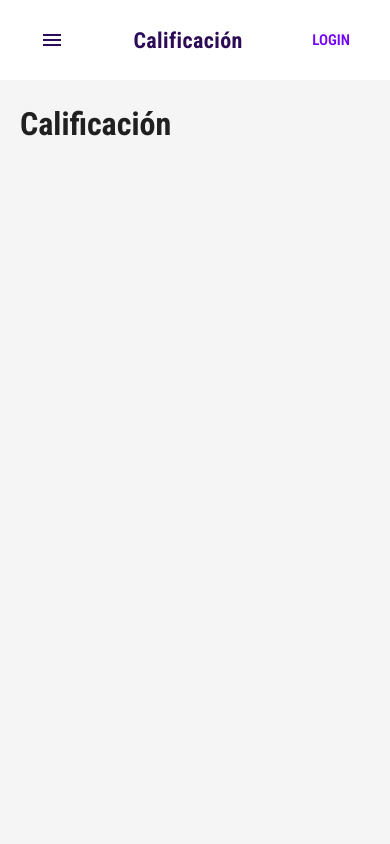
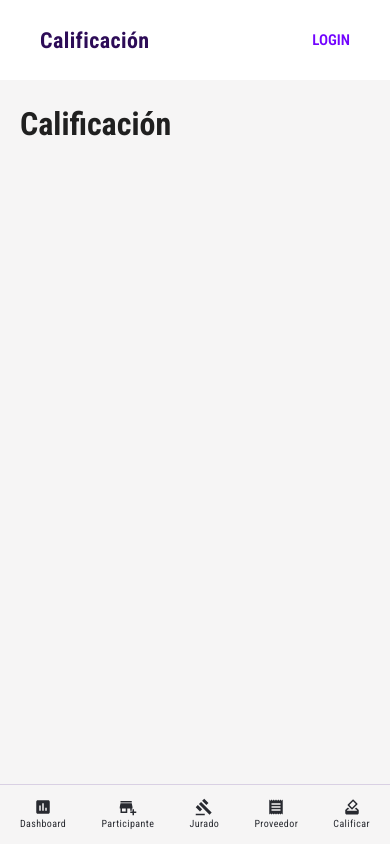
Before and after one commit to softwarealcaldiagirardota/festivals-fe, a React (Vite) app: page /client-votes in a window 390 px wide. Built offline with nearby package versions, Linux system fonts and the light colour scheme.

Commit message:
adding menu mobile

```diff
--- a/src/components/Drawer/index.tsx
+++ b/src/components/Drawer/index.tsx
@@ -15,13 +15,7 @@ import { useHeader } from "../../context/header-context";
 import Title from "../Title";
 import { palette } from "../../theme";
 import { useNavigate } from "react-router-dom";
-import {
-  AddBusiness,
-  Gavel,
-  HowToVote,
-  Poll,
-  Receipt,
-} from "@mui/icons-material";
+import { menuItems } from "../../utils/utils";
 
 const drawerWidth = 240;
 
@@ -71,33 +65,7 @@ export default function PersistentDrawerLeft() {
         </DrawerHeader>
         <Divider />
         <List>
-          {[
-            {
-              label: "Dashboard",
-              url: "/dashboard",
-              icon: <Poll sx={{ color: palette.primary.title }} />,
-            },
-            {
-              label: "Soy participante",
-              url: "/company-reports",
-              icon: <AddBusiness sx={{ color: palette.primary.title }} />,
-            },
-            {
-              label: "Soy Juez",
-              url: "/judge-votes",
-              icon: <Gavel sx={{ color: palette.primary.title }} />,
-            },
-            {
-              label: "Soy proveedor",
-              url: "/provider-reports",
-              icon: <Receipt sx={{ color: palette.primary.title }} />,
-            },
-            {
-              label: "Calificar",
-              url: "/client-votes",
-              icon: <HowToVote sx={{ color: palette.primary.title }} />,
-            },
-          ].map((item, index) => (
+          {menuItems.map((item, index) => (
             <ListItem key={index} onClick={handleNavigate.bind(null, item.url)}>
               <ListItemButton>
                 <ListItemIcon>{item.icon}</ListItemIcon>
--- /dev/null
+++ b/src/components/FooterMenu/index.tsx
@@ -0,0 +1,26 @@
+import { StyledFooterMenu, StyledIconContainer, StyledTexMenu } from "./styles";
+import { useHeader } from "../../context/header-context";
+import { menuItems } from "../../utils/utils";
+import { useNavigate } from "react-router-dom";
+
+const Footer = () => {
+  const { isMobile } = useHeader();
+  const navigate = useNavigate();
+  const handleNavigate = (url: string) => navigate(url);
+  if (!isMobile) return null;
+  return (
+    <StyledFooterMenu>
+      {menuItems.map((item, index) => (
+        <StyledIconContainer
+          key={index}
+          onClick={handleNavigate.bind(null, item.url)}
+        >
+          {item.icon}
+          <StyledTexMenu>{item.label}</StyledTexMenu>
+        </StyledIconContainer>
+      ))}
+    </StyledFooterMenu>
+  );
+};
+
+export default Footer;
--- /dev/null
+++ b/src/components/FooterMenu/styles.ts
@@ -0,0 +1,31 @@
+import styled from "@emotion/styled";
+import { palette } from "../../theme";
+
+const StyledFooterMenu = styled.footer`
+  position: absolute;
+  display: flex;
+  justify-content: space-between;
+  align-items: center;
+  bottom: 0;
+  left: 0;
+  right: 0;
+  height: 60px;
+  padding: 16px 20px;
+  border-top: 1px solid ${() => palette.primary.borderColor};
+`;
+
+const StyledIconContainer = styled.div`
+  display: flex;
+  justify-content: center;
+  flex-direction: column;
+  align-items: center;
+`;
+
+const StyledTexMenu = styled("span")(() => ({
+  fontWeight: "400",
+  fontSize: "10px",
+  letterSpacing: "0.41px",
+  color: palette.neutral.B,
+}));
+
+export { StyledFooterMenu, StyledIconContainer, StyledTexMenu };
--- a/src/components/Header/index.tsx
+++ b/src/components/Header/index.tsx
@@ -6,13 +6,13 @@ import { useAuth0 } from "@auth0/auth0-react";
 import MenuIcon from "@mui/icons-material/Menu";
 
 const Header = () => {
-  const { title, setOpenDrawerMenu, openDrawerMenu } = useHeader();
+  const { title, setOpenDrawerMenu, openDrawerMenu, isMobile } = useHeader();
   const { isAuthenticated, loginWithRedirect, logout } = useAuth0();
 
   const handleDrawerMenu = () => setOpenDrawerMenu(!openDrawerMenu);
   return (
     <StyledHeader>
-      <MenuIcon onClick={handleDrawerMenu} />
+      {!isMobile && <MenuIcon onClick={handleDrawerMenu} />}
       <Title type="small" text={title} />
       {isAuthenticated && (
         <StatusLabel handleClick={() => logout()} value={"Logout"} />
--- a/src/components/Splash/index.tsx
+++ b/src/components/Splash/index.tsx
@@ -1,21 +1,20 @@
 import { StyledLogo, StyledSplash } from "./styles";
 import logo from "../../assets/logo-white-white.png";
 import logoBlack from "../../assets/logo-white-black.png";
-import splash1 from "../../assets/splash-1.png";
-import splash2 from "../../assets/splash-2.png";
+
 import { useEffect, useState } from "react";
 
-const arrayImages = [logo, splash1, splash2, logoBlack];
+const arrayImages = [logo, logoBlack];
 const Splash = () => {
   const [currentImageIndex, setCurrentImageIndex] = useState(0);
   useEffect(() => {
     const interval = setInterval(() => {
       setCurrentImageIndex((prevIndex) => prevIndex + 1);
-    }, 1250);
+    }, 1000);
 
     const timeout = setTimeout(() => {
       clearInterval(interval);
-    }, 5000);
+    }, 4000);
 
     return () => {
       clearInterval(interval);
--- a/src/context/header-context.tsx
+++ b/src/context/header-context.tsx
@@ -1,3 +1,4 @@
+import { useMediaQuery } from "@mui/material";
 import {
   createContext,
   useContext,
@@ -5,12 +6,14 @@ import {
   ReactNode,
   useEffect,
 } from "react";
+import { theme } from "../theme";
 
 interface HeaderContextType {
   title: string;
   setTitle: (title: string) => void;
   openDrawerMenu: boolean;
   setOpenDrawerMenu: (openDrawerMenu: boolean) => void;
+  isMobile?: boolean;
 }
 
 const HeaderContext = createContext<HeaderContextType | undefined>(undefined);
@@ -18,6 +21,7 @@ const HeaderContext = createContext<HeaderContextType | undefined>(undefined);
 export const HeaderProvider = ({ children }: { children: ReactNode }) => {
   const [title, setTitle] = useState<string>("");
   const [openDrawerMenu, setOpenDrawerMenu] = useState<boolean>(false);
+  const isMobile = useMediaQuery(theme.breakpoints.down("sm"));
 
   useEffect(() => {
     setOpenDrawerMenu(false);
@@ -30,6 +34,7 @@ export const HeaderProvider = ({ children }: { children: ReactNode }) => {
         setTitle,
         openDrawerMenu,
         setOpenDrawerMenu,
+        isMobile,
       }}
     >
       {children}
--- a/src/main.tsx
+++ b/src/main.tsx
@@ -9,6 +9,7 @@ import { BrowserRouter } from "react-router-dom";
 import Header from "./components/Header/index.tsx";
 import { HeaderProvider } from "./context/header-context.tsx";
 import PersistentDrawerLeft from "./components/Drawer/index.tsx";
+import Footer from "./components/FooterMenu/index.tsx";
 
 const domain = "dev-t7qrzenx1neaggbp.us.auth0.com"; //import.meta.env.VITE_AUTH0_DOMAIN;
 const clientId = "NxzOyJPPDsH8EklQOCJot9IcGpD7Gnso"; //import.meta.env.VITE_AUTH0_CLIENT_ID;
@@ -28,6 +29,7 @@ ReactDOM.createRoot(document.getElementById("root")!).render(
             <PersistentDrawerLeft />
             <Header />
             <App />
+            <Footer />
           </BrowserRouter>
         </Auth0Provider>
       </HeaderProvider>
--- a/src/pages/client-votes/index.tsx
+++ b/src/pages/client-votes/index.tsx
@@ -14,11 +14,11 @@ const ClientVotes = () => {
   useEffect(() => {
     const interval = setInterval(() => {
       setShowSplash(false);
-    }, 5000);
+    }, 4000);
 
     const timeout = setTimeout(() => {
       clearInterval(interval);
-    }, 5000);
+    }, 4000);
 
     return () => {
       clearInterval(interval);
--- a/src/pages/judge-votes/index.tsx
+++ b/src/pages/judge-votes/index.tsx
@@ -5,12 +5,12 @@ const JudgeVotes = () => {
   const { setTitle } = useHeader();
 
   useEffect(() => {
-    setTitle("Soy Juez");
+    setTitle("Soy Jurado");
   }, []);
 
   return (
     <>
-      <h1>Soy Juez</h1>
+      <h1>Soy Jurado</h1>
     </>
   );
 };
--- a/src/theme.ts
+++ b/src/theme.ts
@@ -22,6 +22,7 @@ interface PropColor {
   statusLabel?: string;
   background?: string;
   backgroundBlueFestivalChicharron?: string;
+  borderColor?: string;
   0?: string;
   1?: string;
   2?: string;
@@ -57,12 +58,13 @@ export const palette: PropsPalette = {
     ...oldTheme.palette.primary,
     title: "#2D0C57",
     light: "#EDDFFF",
-    main: "#0487D9",
+    main: "#0BCE83",
     dark: "#410F92",
     description: "#9586A8",
     statusLabel: "#7203FF",
     background: "#F6F5F5",
-    backgroundBlueFestivalChicharron: "#0487D9",
+    backgroundBlueFestivalChicharron: "#0BCE83",
+    borderColor: "#D9D0E3",
     "1": "#513CE1",
     "2": "#29D99A",
     "3": "#FDB600",
--- /dev/null
+++ b/src/utils/utils.tsx
@@ -0,0 +1,38 @@
+import {
+  AddBusiness,
+  Gavel,
+  HowToVote,
+  Poll,
+  Receipt,
+} from "@mui/icons-material";
+import { palette } from "../theme";
+
+const colorIcon = palette.neutral.B;
+const fontSize = "18px";
+export const menuItems = [
+  {
+    label: "Dashboard",
+    url: "/dashboard",
+    icon: <Poll sx={{ color: colorIcon, fontSize: fontSize }} />,
+  },
+  {
+    label: "Participante",
+    url: "/company-reports",
+    icon: <AddBusiness sx={{ color: colorIcon, fontSize: fontSize }} />,
+  },
+  {
+    label: "Jurado",
+    url: "/judge-votes",
+    icon: <Gavel sx={{ color: colorIcon, fontSize: fontSize }} />,
+  },
+  {
+    label: "Proveedor",
+    url: "/provider-reports",
+    icon: <Receipt sx={{ color: colorIcon, fontSize: fontSize }} />,
+  },
+  {
+    label: "Calificar",
+    url: "/client-votes",
+    icon: <HowToVote sx={{ color: colorIcon, fontSize: fontSize }} />,
+  },
+];
```
